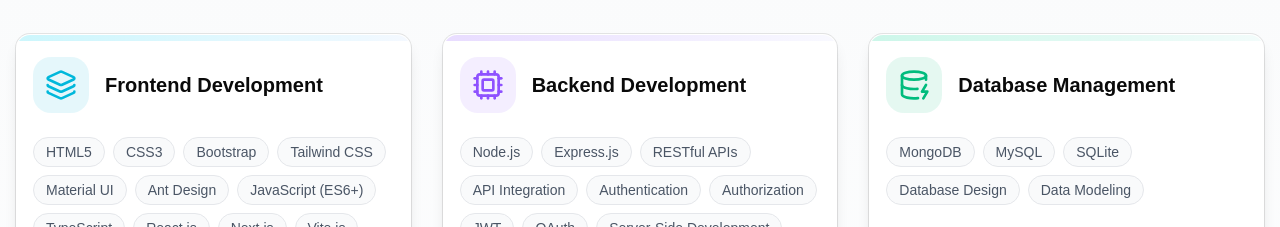
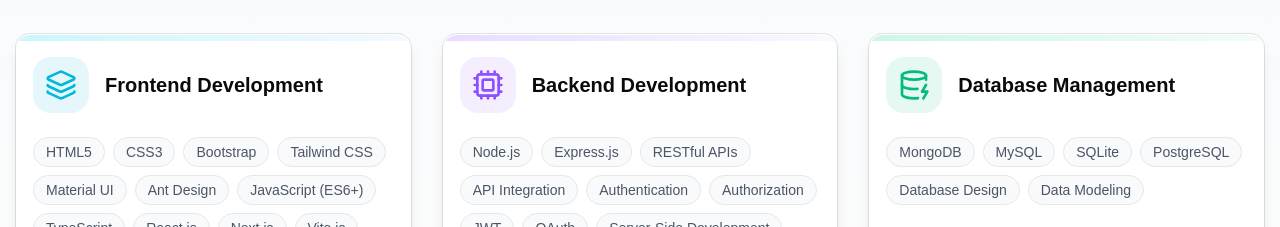
Before and after one commit to VIREN2779/viren-patadiya, a React (Vite) app: page / in a window 1280 px wide. Shown: the part 1900-2127 px from the top of the page. Built offline with nearby package versions, Linux system fonts and the light colour scheme.

Commit message:
feat(Skills.tsx): add PostgreSQL to skills list

```diff
--- a/src/components/Skills.tsx
+++ b/src/components/Skills.tsx
@@ -74,7 +74,7 @@
             glowColor: "hover:shadow-emerald-100",
             pillHover: "hover:bg-emerald-600 hover:border-emerald-600",
             skills: [
-                "MongoDB", "MySQL", "SQLite",
+                "MongoDB", "MySQL", "SQLite","PostgreSQL",
                 "Database Design",
                 "Data Modeling"
             ]
```
